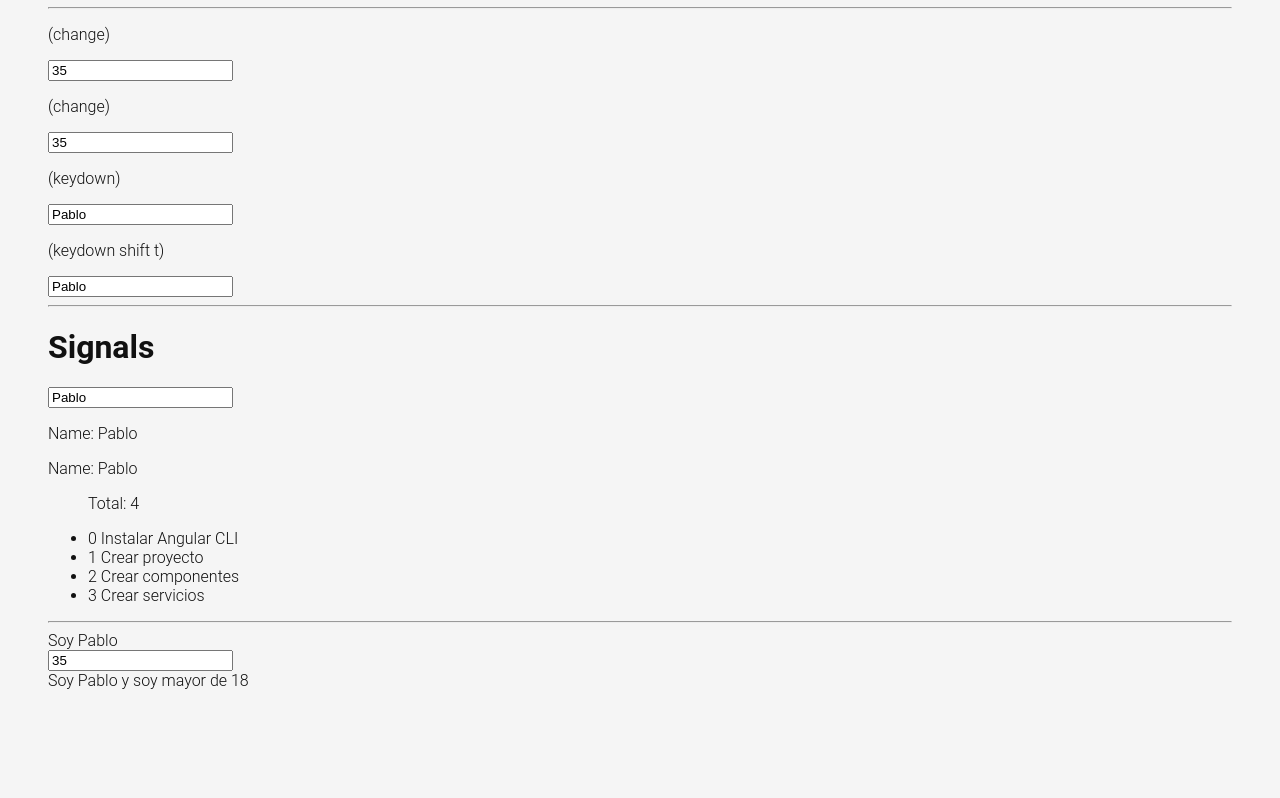
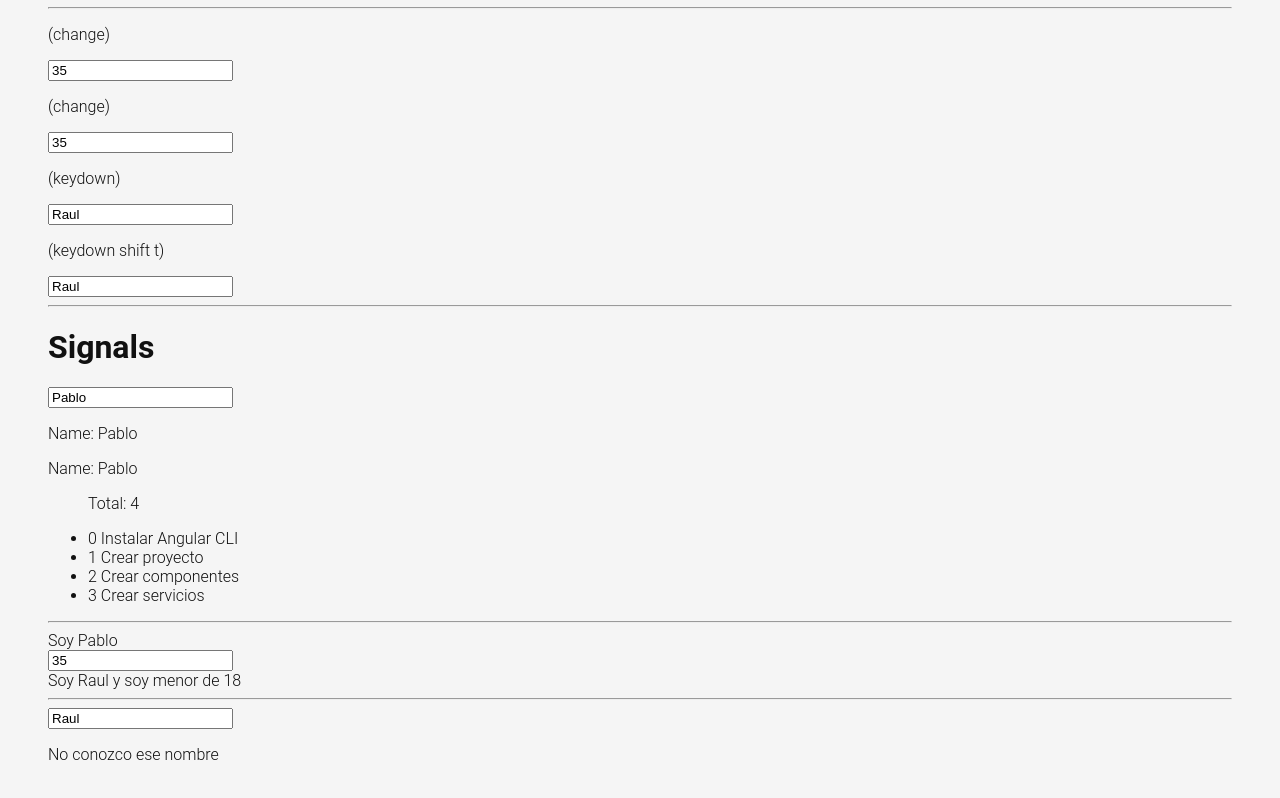
Before and after one commit to PabloGarRod/TODOAPP, an Angular app: page /labs in a window 1280 px wide. Shown: the part 810-1608 px from the top of the page. Before the commit the page ends 1548 px from the top, so only its background shows below. Built offline with nearby package versions, Linux system fonts and the light colour scheme.

Commit message:
Uso de ngSwitch y ngSwitchDefault

```diff
--- a/src/app/pages/home/home.component.html
+++ b/src/app/pages/home/home.component.html
@@ -66,14 +66,10 @@
     <!-- This footer should be hidden by default and shown when there are todos -->
     <footer class="footer">
       <!-- This should be `0 items left` by default -->
-      <span class="todo-count" *ngIf="tasks().length > 1; else singularBlock"
-        ><strong>{{ tasks().length }}</strong> items</span
+      <span class="todo-count" *ngIf="tasks().length > 0"
+        ><strong>{{ tasks().length }}</strong>
+        {{ tasks().length > 1 ? " items" : " item" }}</span
       >
-      <ng-template #singularBlock>
-        <span class="todo-count"
-          ><strong>{{ tasks().length }}</strong> item</span
-        >
-      </ng-template>
 
       <!-- Remove this if you don't implement routing -->
       <ul class="filters">
--- a/src/app/pages/labs/labs.component.html
+++ b/src/app/pages/labs/labs.component.html
@@ -56,6 +56,17 @@
     Soy {{ person().name }} y soy mayor de 18
   </div>
   <ng-template #elseBlock>
-    Soy {{ person().name }} y soy menor de 18
+    <div>Soy {{ person().name }} y soy menor de 18</div>
   </ng-template>
+  <hr />
+  <input type="text" [value]="person().name" (change)="changeName($event)" />
+  <div [ngSwitch]="person().name">
+    <p *ngSwitchCase="'Pablo'">{{ person().name }} es un nombre bonito</p>
+    <p *ngSwitchCase="'Juan'">{{ person().name }} es un nombre feo</p>
+    <p *ngSwitchCase="'Laura'">{{ person().name }} es un nombre de chica</p>
+    <p *ngSwitchCase="'Sakura'">{{ person().name }} es un nombre de japonés</p>
+    <p *ngSwitchCase="'Sara'">{{ person().name }} es un nombre bíblico</p>
+    <p *ngSwitchCase="'Ibai'">{{ person().name }} es un nombre vasco</p>
+    <p *ngSwitchDefault>No conozco ese nombre</p>
+  </div>
 </div>
--- a/src/app/pages/labs/labs.component.ts
+++ b/src/app/pages/labs/labs.component.ts
@@ -21,7 +21,7 @@ export class LabsComponent {
   disabled = true;
   image = 'https://www.w3schools.com/howto/img_avatar.png';
   person = signal({
-    name: 'Pablo',
+    name: 'Raul',
     age: 35,
     avatar: 'https://www.w3schools.com/howto/img_avatar.png',
   });
@@ -51,4 +51,15 @@ export class LabsComponent {
       };
     });
   }
+
+  changeName(event: Event) {
+    const input = event.target as HTMLInputElement;
+    const newValue = input.value;
+    this.person.update((prevState) => {
+      return {
+        ...prevState,
+        name: newValue,
+      };
+    });
+  }
 }
```
